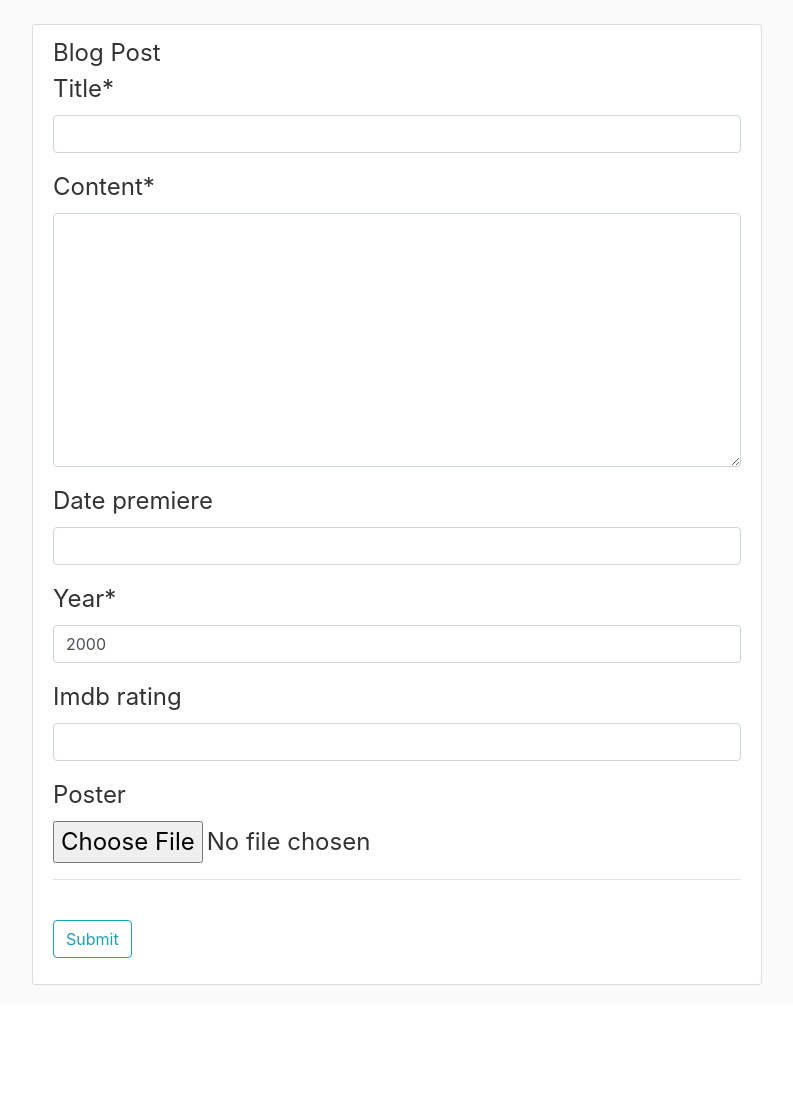
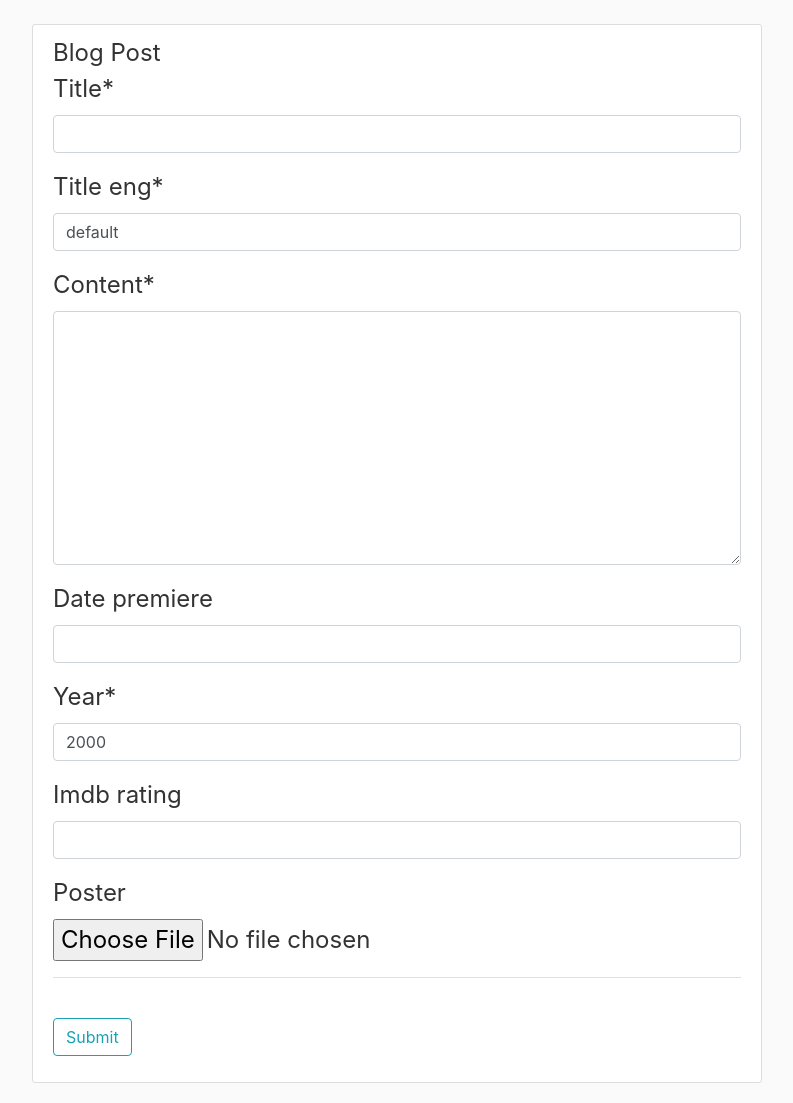
Before and after one commit to tom3108/Filmweb-by-Tom, a Django app: page /movie/new/ in a window 1280 px wide. Shown: the part 56-1159 px from the top of the page, without its empty margins (53-846 px from the left). Before the commit the page ends 1041 px from the top, so only its background shows below. Run offline with Django 3.2, Linux system fonts and the light colour scheme; a user stored in the database is signed in; some libraries are stand-ins or nearby versions.

Commit message:
Titile_eng field

```diff
--- a/movie/models.py
+++ b/movie/models.py
@@ -6,6 +6,7 @@ from django.urls import reverse
 
 class Movie (models.Model):
 	title = models.CharField(max_length=100)
+	title_eng = models.CharField(max_length=100, default='default')
 	content = models.TextField()
 	date_premiere = models.DateField(null=True, blank=True)
 	author = models.ForeignKey(User, on_delete=models.CASCADE)
--- a/movie/templates/movie/home.html
+++ b/movie/templates/movie/home.html
@@ -15,6 +15,7 @@
 		      <small class="text-muted">{{ movie.date_premiere }}</small>
 		    </div>
 		    <h2><a class="article-title" href="{% url 'movie-detail' movie.id %}">{{ movie.title }}</a></h2>
+        <h2><a class="article-title" href="{% url 'movie-detail' movie.id %}">{{ movie.title_eng }}</a></h2>
         <h2><a class="article-title" href="">{{ movie.imdb_rating }}</a></h2>
 		  </div>
 		</article>
--- a/movie/views.py
+++ b/movie/views.py
@@ -27,7 +27,7 @@ class MovieDetailView(DetailView):
 
 class MovieCreateView(LoginRequiredMixin, CreateView):
     model = Movie
-    fields = ['title', 'content', 'date_premiere', 'year', 'imdb_rating', 'poster' ]
+    fields = ['title', 'title_eng' ,'content', 'date_premiere', 'year', 'imdb_rating', 'poster' ]
 
     def form_valid(self, form):
         form.instance.author = self.request.user
@@ -36,7 +36,7 @@ class MovieCreateView(LoginRequiredMixin, CreateView):
 
 class MovieUpdateView(LoginRequiredMixin, UserPassesTestMixin, UpdateView):
     model = Movie
-    fields = ['title', 'content', 'date_premiere', 'year', 'imdb_rating', 'poster' ]
+    fields = ['title','title_eng' , 'content', 'date_premiere', 'year', 'imdb_rating', 'poster' ]
 
     def form_valid(self, form):
         form.instance.author = self.request.user
```
Also changed, not shown: db.sqlite3, media/poster/simba.jpg (added), media/poster/venom_3R1PAxn.jpg (added), media/poster/venom_x3YZbfX.jpg (added), media/profile_pics/pumba_f0Laros.jpg (added), movie/migrations/0006_auto_20200612_0809.py (added), movie/migrations/0007_auto_20200612_0814.py (added), movie/migrations/0008_auto_20200612_0816.py (added).
